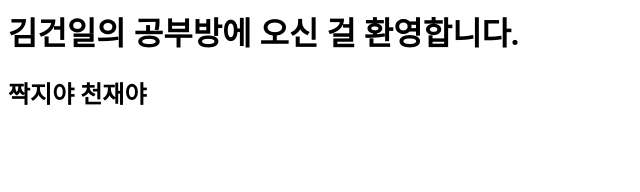
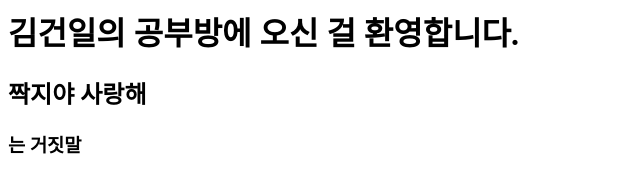
Before and after one commit to vkdlxj3332/kimricha, a plain HTML site: page index.html in a window 1280 px wide. Shown: the whole page, without its empty margins (0-640 px from the left). Drawn offline with Linux system fonts and the light colour scheme.

Commit message:
Update index.html

```diff
--- a/index.html
+++ b/index.html
@@ -3,6 +3,7 @@
 <title> 김건일의 공부방</title>
 <body>
 <h1> 김건일의 공부방에 오신 걸 환영합니다. </h1>
-<h2> 짝지야 천재야 </h2>
+<h2> 짝지야 사랑해 </h2>
+  <h3>는 거짓말</h3>
 </body>
 </html>
```
